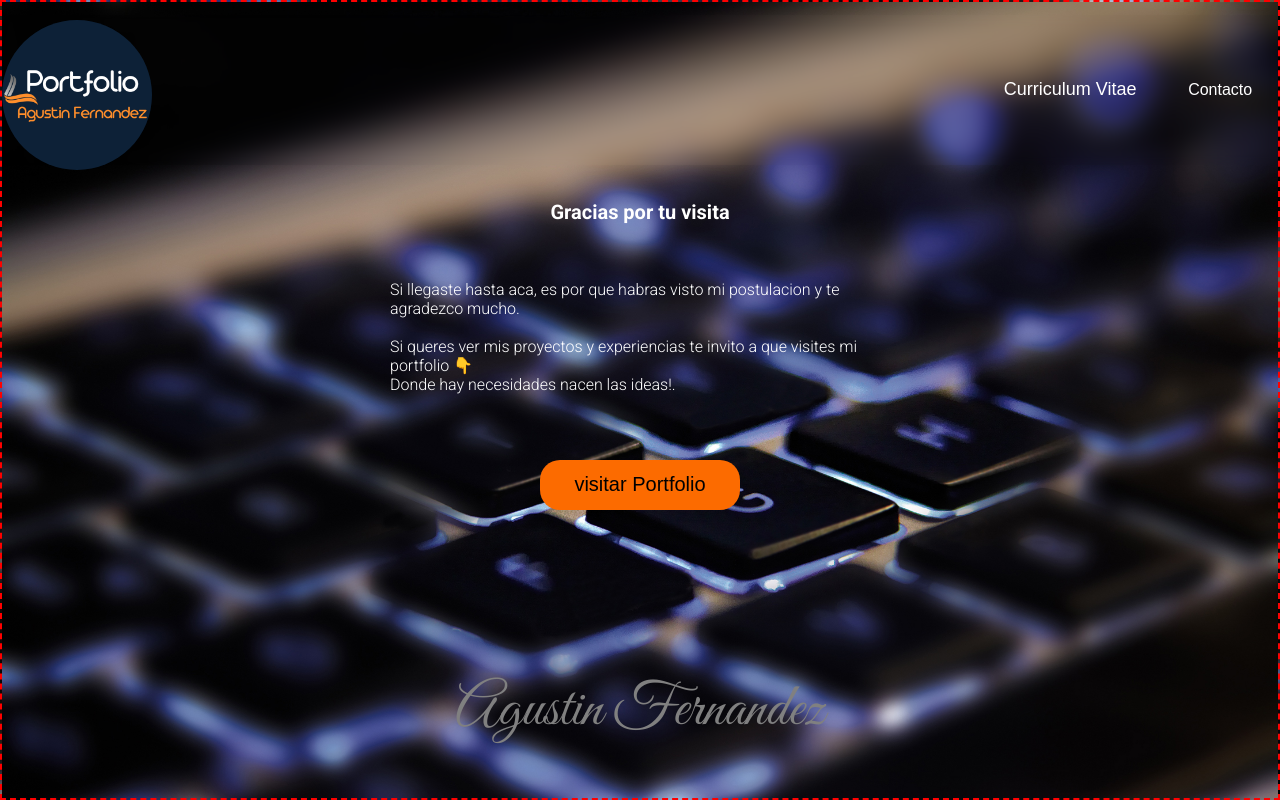
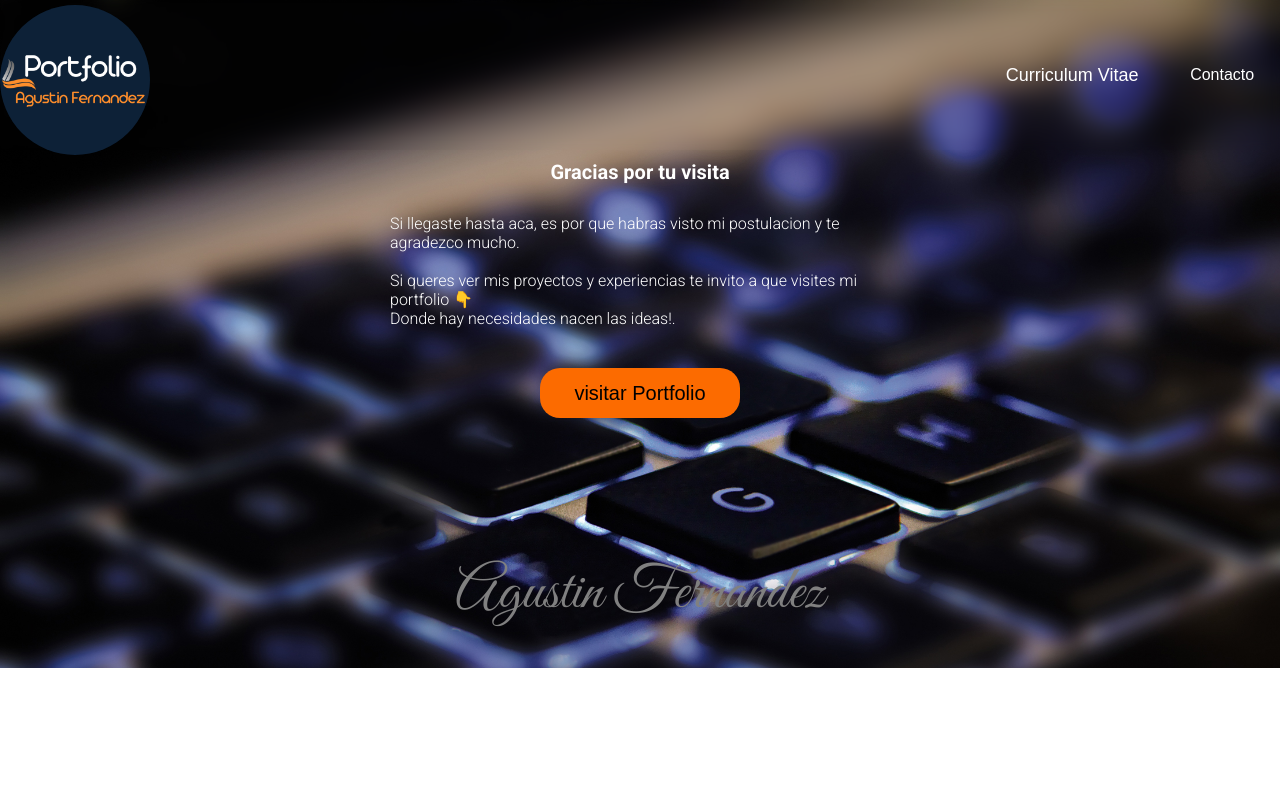
Before and after one commit to carniiga/portfolio, a React (Create React App) app: page / in a window 1280 px wide. Built offline with nearby package versions, Linux system fonts and the light colour scheme.

Commit message:
queries heigth

```diff
--- a/src/pages/home/homeStyles.js
+++ b/src/pages/home/homeStyles.js
@@ -14,8 +14,7 @@ export const HomeContainer = styled.div`
        width: 320px;
     }
     @media(min-width:1024px){
-        border: 2px dashed red;
-        height: 100vh;
+        height: fit-content;
     }
 
 `;
--- a/src/pages/portfolio/portfolioStyles.js
+++ b/src/pages/portfolio/portfolioStyles.js
@@ -9,7 +9,6 @@ export const PortFolioContainer = styled.div`
     background-size:cover;
     justify-content: space-around;
     @media(min-width:1024px){
-        border: 2px dashed red;
         height: 100%;
     }
 `;
--- a/src/pages/proyectos/proyectosStyles.js
+++ b/src/pages/proyectos/proyectosStyles.js
@@ -10,4 +10,7 @@ export const ProyectosContainer = styled.div`
     background-size:cover;
     background-image: url("/images/teclado.jpg");
     justify-content: space-around;
+    @media(min-width:1024px){
+        height: 100%;
+    }
 `;
```
